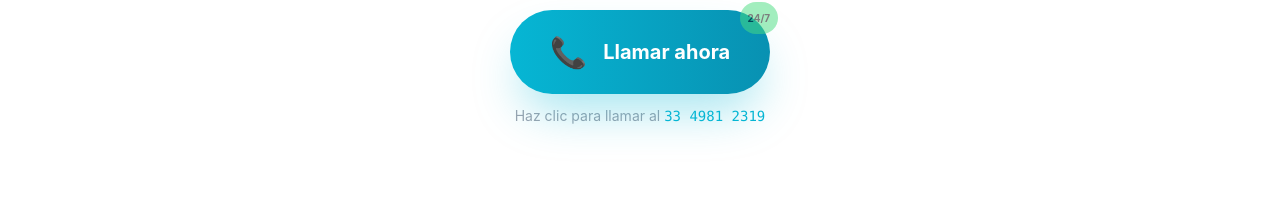
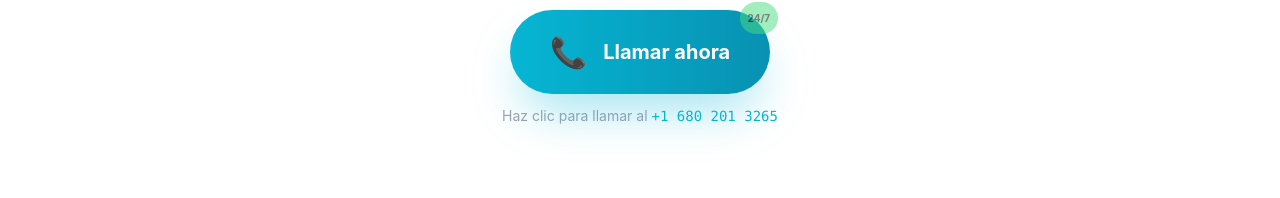
Before and after one commit to AngelGabooo/Bio-Mey.com, a React (Vite) app in the folder devtech-web/: page / in a window 1280 px wide. Shown: the part 6136-6334 px from the top of the page. Built offline with nearby package versions, Linux system fonts and the light colour scheme.

Commit message:
first commit

```diff
--- a/devtech-web/src/components/organisms/PhoneAssistant.tsx
+++ b/devtech-web/src/components/organisms/PhoneAssistant.tsx
@@ -2,8 +2,8 @@ import React, { useState } from 'react';
 import { motion } from 'framer-motion';
 
 const PhoneAssistant = () => {
-  // ⭐ Número de teléfono de BioMey
-  const phoneNumber = '3349812319';
+  // ⭐ NÚMERO DE TWILIO ACTUALIZADO ⭐
+  const phoneNumber = '+16802013265';  // Formato internacional sin espacios
 
   // Estado para mostrar el modal/pantalla de llamada simulada
   const [isCallActive, setIsCallActive] = useState(false);
@@ -12,8 +12,8 @@ const PhoneAssistant = () => {
 
   // Función para iniciar la llamada
   const startCall = () => {
-    // Abrir el marcador del teléfono
-    window.location.href = `tel:+523349812319`;
+    // Abrir el marcador del teléfono con el número de Twilio
+    window.location.href = `tel:${phoneNumber}`;
 
     // Mostrar la interfaz de llamada en la página (simulada)
     setIsCallActive(true);
@@ -102,7 +102,7 @@ const PhoneAssistant = () => {
           </motion.button>
 
           <p className="text-sm text-gray-400 mt-3">
-            Haz clic para llamar al <span className="font-mono text-cyan-500">33 4981 2319</span>
+            Haz clic para llamar al <span className="font-mono text-cyan-500">+1 680 201 3265</span>
           </p>
         </div>
 
```
